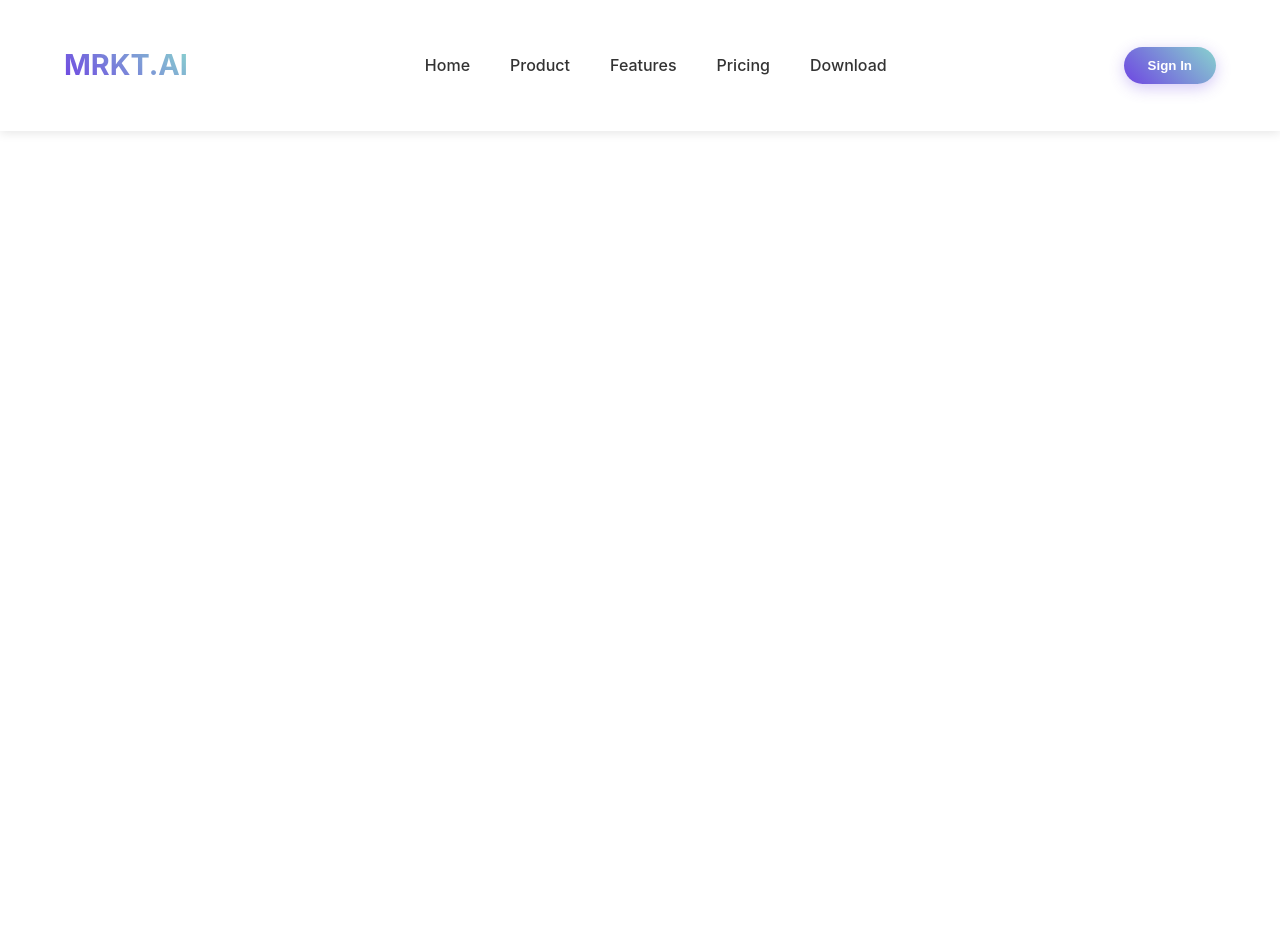
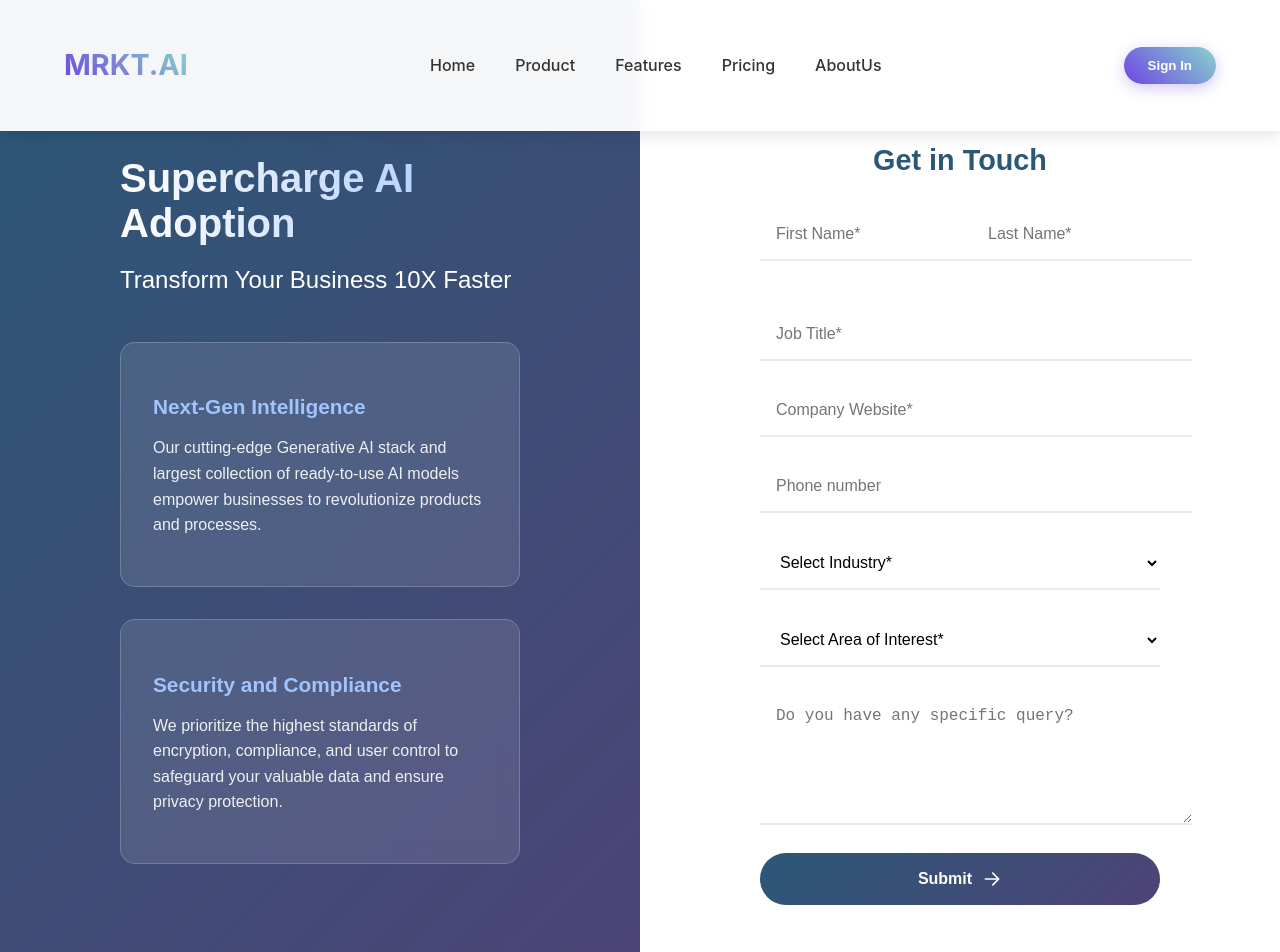
Before and after one commit to Musfir2327/-ZephyraTech, a React (Create React App) app in the folder musfir/: page /AboutUs in a window 1280 px wide. Shown: the top 952 px of the page. Before the commit the page ends 800 px from the top, so only its background shows below. Built offline with nearby package versions, Linux system fonts and the light colour scheme.

Commit message:
Updated for About us

```diff
--- a/musfir/src/App.js
+++ b/musfir/src/App.js
@@ -6,6 +6,7 @@ import Hero  from './components/Hero';
 import Product from './components/Product';
 import Feature from './components/Feature';
 import Pricing from './components/Pricing';
+import AboutUs from './components/About';
 
 function App() {
   return (
@@ -16,8 +17,8 @@ function App() {
         <Route path="/Header" element={<Header />} />
         <Route path="/Product" element={<Product />} />
         <Route path="/Features" element={<Feature />} />
-         <Route path="/pricing" element={<Pricing />} />
-
+        <Route path="/pricing" element={<Pricing />} />
+        <Route path="/AboutUs" element={<AboutUs />} />
       </Routes>
     </BrowserRouter>
   );
--- /dev/null
+++ b/musfir/src/components/About.css
@@ -0,0 +1,306 @@
+/* Base Styles */
+.page-container {
+  display: flex;
+  min-height: 100vh;
+  font-family: 'Poppins', sans-serif;
+  background: linear-gradient(135deg, #f8f9fa 0%, #e9ecef 100%);
+}
+
+.left-section, .right-section {
+  flex: 1;
+  padding: 120px;
+  display: flex;
+  flex-direction: column;
+  justify-content: center;
+}
+
+.left-section {
+  background: linear-gradient(135deg, #2b5876 0%, #4e4376 100%);
+  color: white;
+}
+
+.right-section {
+  background: white;
+}
+
+/* Info Block Styles */
+.info-block {
+  max-width: 600px;
+  margin: 0 auto;
+}
+
+.title {
+  font-size: 2.5rem;
+  font-weight: 700;
+  margin-bottom: 1rem;
+  background: linear-gradient(to right, #fff, #a1c4fd);
+  -webkit-background-clip: text;
+  -webkit-text-fill-color: transparent;
+}
+
+.subtitle {
+  font-size: 1.5rem;
+  font-weight: 400;
+  margin-bottom: 3rem;
+  opacity: 0.9;
+}
+
+.feature-card {
+  background: rgba(255, 255, 255, 0.1);
+  backdrop-filter: blur(10px);
+  border-radius: 15px;
+  padding: 2rem;
+  margin-bottom: 2rem;
+  border: 1px solid rgba(255, 255, 255, 0.2);
+}
+
+.feature-card h3 {
+  font-size: 1.3rem;
+  margin-bottom: 1rem;
+  color: #a1c4fd;
+}
+
+.feature-card p {
+  line-height: 1.6;
+  opacity: 0.9;
+}
+
+/* Form Styles */
+.form-container {
+  max-width: 500px;
+  margin: 0 auto;
+  width: 100%;
+}
+
+.form-title {
+  font-size: 1.8rem;
+  color: #2b5876;
+  margin-bottom: 2rem;
+  text-align: center;
+}
+
+.form-row {
+  display: flex;
+  gap: 1.5rem;
+  margin-bottom: 1.5rem;
+}
+
+.input-group, .select-group, .textarea-group {
+  position: relative;
+  flex: 1;
+  margin-bottom: 1.5rem;
+}
+
+input, select, textarea {
+  width: 100%;
+  padding: 1rem;
+  border: none;
+  border-bottom: 2px solid #e9ecef;
+  background: transparent;
+  font-size: 1rem;
+  transition: all 0.3s ease;
+}
+
+input:focus, select:focus, textarea:focus {
+  outline: none;
+  border-bottom-color: #4e4376;
+}
+
+textarea {
+  resize: vertical;
+  min-height: 100px;
+}
+
+.focus-border {
+  position: absolute;
+  bottom: 0;
+  left: 0;
+  width: 0;
+  height: 2px;
+  background: linear-gradient(90deg, #2b5876, #4e4376);
+  transition: width 0.4s ease;
+}
+
+input:focus ~ .focus-border,
+select:focus ~ .focus-border,
+textarea:focus ~ .focus-border {
+  width: 100%;
+}
+
+/* Button Styles */
+.submit-btn {
+  display: flex;
+  align-items: center;
+  justify-content: center;
+  width: 100%;
+  padding: 1rem;
+  background: linear-gradient(135deg, #2b5876 0%, #4e4376 100%);
+  color: white;
+  border: none;
+  border-radius: 50px;
+  font-size: 1rem;
+  font-weight: 600;
+  cursor: pointer;
+  overflow: hidden;
+  position: relative;
+  transition: all 0.3s ease;
+}
+
+.submit-btn span {
+  position: relative;
+  z-index: 2;
+  transition: all 0.3s ease;
+}
+
+.submit-btn .arrow {
+  width: 20px;
+  height: 20px;
+  margin-left: 10px;
+  stroke: white;
+  stroke-width: 2;
+  stroke-linecap: round;
+  stroke-linejoin: round;
+  fill: none;
+  transition: all 0.3s ease;
+}
+
+.submit-btn:hover {
+  transform: translateY(-3px);
+  box-shadow: 0 10px 20px rgba(43, 88, 118, 0.2);
+}
+
+.submit-btn:hover .arrow {
+  transform: translateX(5px);
+}
+
+.submit-btn:active {
+  transform: translateY(-1px);
+}
+
+/* Success Message */
+.success-message {
+  text-align: center;
+  padding: 2rem;
+}
+
+.checkmark {
+  width: 100px;
+  height: 100px;
+  margin: 0 auto 1.5rem;
+}
+
+.checkmark-circle {
+  stroke: #4e4376;
+  stroke-width: 2;
+  stroke-miterlimit: 10;
+  fill: none;
+  animation: stroke 0.6s cubic-bezier(0.65, 0, 0.45, 1) forwards;
+}
+
+.checkmark-check {
+  transform-origin: 50% 50%;
+  stroke: #4e4376;
+  stroke-width: 2;
+  stroke-linecap: round;
+  stroke-miterlimit: 10;
+  stroke-dasharray: 48;
+  stroke-dashoffset: 48;
+  animation: stroke 0.3s cubic-bezier(0.65, 0, 0.45, 1) 0.8s forwards;
+}
+
+.success-message h3 {
+  font-size: 1.8rem;
+  color: #2b5876;
+  margin-bottom: 0.5rem;
+}
+
+.success-message p {
+  color: #6c757d;
+}
+
+/* Animations */
+@keyframes stroke {
+  100% {
+    stroke-dashoffset: 0;
+  }
+}
+
+.animate-fade-in {
+  animation: fadeIn 1s ease forwards;
+}
+
+.animate-slide-up {
+  animation: slideUp 0.8s ease forwards;
+  opacity: 0;
+}
+
+.delay-1 {
+  animation-delay: 0.2s;
+}
+
+@keyframes fadeIn {
+  from { opacity: 0; }
+  to { opacity: 1; }
+}
+
+@keyframes slideUp {
+  from {
+    opacity: 0;
+    transform: translateY(30px);
+  }
+  to {
+    opacity: 1;
+    transform: translateY(0);
+  }
+}
+
+.animate-bounce-in {
+  animation: bounceIn 0.6s ease forwards;
+}
+
+@keyframes bounceIn {
+  0% {
+    opacity: 0;
+    transform: scale(0.3);
+  }
+  50% {
+    opacity: 1;
+    transform: scale(1.05);
+  }
+  70% {
+    transform: scale(0.9);
+  }
+  100% {
+    transform: scale(1);
+  }
+}
+
+/* Responsive Design */
+@media (max-width: 992px) {
+  .page-container {
+    flex-direction: column;
+  }
+
+  .left-section, .right-section {
+    padding: 2rem;
+  }
+
+  .form-row {
+    flex-direction: column;
+    gap: 0;
+  }
+}
+
+@media (max-width: 576px) {
+  .title {
+    font-size: 2rem;
+  }
+
+  .subtitle {
+    font-size: 1.2rem;
+  }
+
+  .feature-card {
+    padding: 1.5rem;
+  }
+}
--- /dev/null
+++ b/musfir/src/components/About.js
@@ -0,0 +1,108 @@
+import React, { useState } from 'react';
+import './About.css';
+
+const AboutUs = () => {
+  const [isSubmitted, setIsSubmitted] = useState(false);
+
+  const handleSubmit = (e) => {
+    e.preventDefault();
+    setIsSubmitted(true);
+    setTimeout(() => setIsSubmitted(false), 3000);
+  };
+
+  return (
+    <div className="page-container">
+      <div className="left-section">
+        <div className="info-block">
+          <h1 className="title animate-fade-in">Supercharge AI Adoption</h1>
+          <h2 className="subtitle animate-fade-in">Transform Your Business 10X Faster</h2>
+
+          <div className="feature-card animate-slide-up">
+            <h3>Next-Gen Intelligence</h3>
+            <p>
+              Our cutting-edge Generative AI stack and largest collection of ready-to-use AI models
+              empower businesses to revolutionize products and processes.
+            </p>
+          </div>
+
+          <div className="feature-card animate-slide-up delay-1">
+            <h3>Security and Compliance</h3>
+            <p>
+              We prioritize the highest standards of encryption, compliance, and user control
+              to safeguard your valuable data and ensure privacy protection.
+            </p>
+          </div>
+        </div>
+      </div>
+
+      <div className="right-section">
+        {isSubmitted ? (
+          <div className="success-message animate-bounce-in">
+            <svg className="checkmark" xmlns="http://www.w3.org/2000/svg" viewBox="0 0 52 52">
+              <circle className="checkmark-circle" cx="26" cy="26" r="25" fill="none"/>
+              <path className="checkmark-check" fill="none" d="M14.1 27.2l7.1 7.2 16.7-16.8"/>
+            </svg>
+            <h3>Thank You!</h3>
+            <p>We'll get back to you shortly.</p>
+          </div>
+        ) : (
+          <form className="form-container animate-slide-up" onSubmit={handleSubmit}>
+            <h2 className="form-title">Get in Touch</h2>
+            <div className="form-row">
+              <div className="input-group">
+                <input type="text" placeholder="First Name*" required />
+                <span className="focus-border"></span>
+              </div>
+              <div className="input-group">
+                <input type="text" placeholder="Last Name*" required />
+                <span className="focus-border"></span>
+              </div>
+            </div>
+            <div className="input-group">
+              <input type="text" placeholder="Job Title*" required />
+              <span className="focus-border"></span>
+            </div>
+            <div className="input-group">
+              <input type="text" placeholder="Company Website*" required />
+              <span className="focus-border"></span>
+            </div>
+            <div className="input-group">
+              <input type="text" placeholder="Phone number" />
+              <span className="focus-border"></span>
+            </div>
+            <div className="select-group">
+              <select required>
+                <option value="">Select Industry*</option>
+                <option value="finance">Finance</option>
+                <option value="education">Education</option>
+                <option value="technology">Technology</option>
+              </select>
+              <span className="focus-border"></span>
+            </div>
+            <div className="select-group">
+              <select required>
+                <option value="">Select Area of Interest*</option>
+                <option value="ai">AI Solutions</option>
+                <option value="cloud">Cloud Infrastructure</option>
+                <option value="security">Cybersecurity</option>
+              </select>
+              <span className="focus-border"></span>
+            </div>
+            <div className="textarea-group">
+              <textarea placeholder="Do you have any specific query?" rows="4"></textarea>
+              <span className="focus-border"></span>
+            </div>
+            <button type="submit" className="submit-btn">
+              <span>Submit</span>
+              <svg className="arrow" viewBox="0 0 24 24">
+                <path d="M4 12h16m-7-7l7 7-7 7"></path>
+              </svg>
+            </button>
+          </form>
+        )}
+      </div>
+    </div>
+  );
+};
+
+export default AboutUs;
--- a/musfir/src/components/Header.js
+++ b/musfir/src/components/Header.js
@@ -12,7 +12,7 @@ function Header() {
           <li><Link to="/product">Product</Link></li>
           <li><Link to="/Features">Features</Link></li>
           <li><Link to="/pricing">Pricing</Link></li>
-          <li><Link to="/download">Download</Link></li>
+          <li><Link to="/AboutUs">AboutUs</Link></li>
         </ul>
       </nav>
       <button className="signin-btn">Sign In</button>
```
